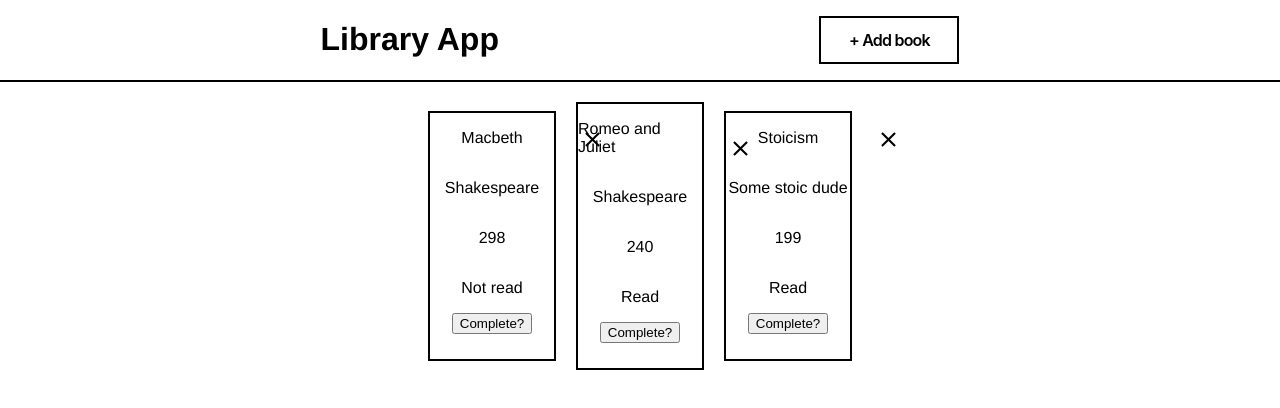
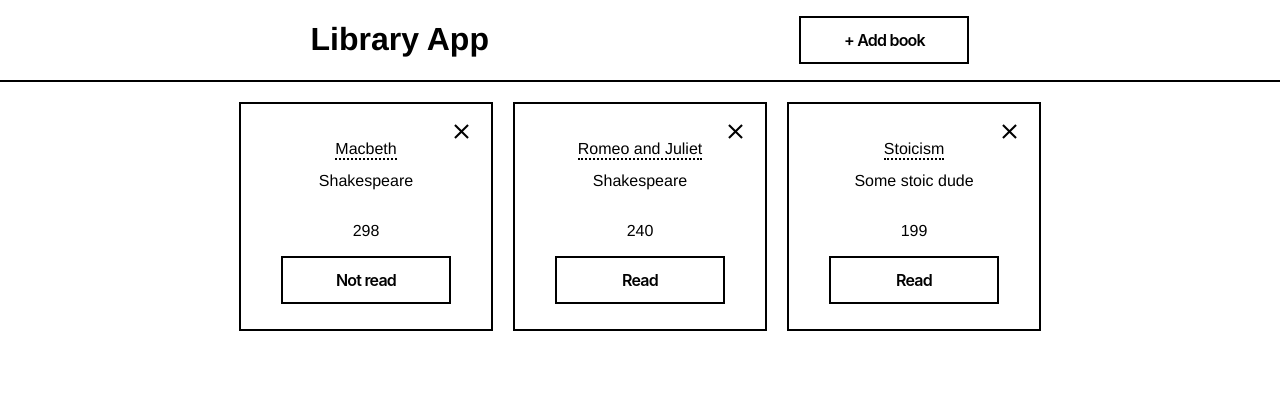
Before and after one commit to miamam1/TOP-Library, a plain HTML site: page index.html in a window 1280 px wide. Drawn offline with Linux system fonts and the light colour scheme.

Commit message:
Final touches: - Added CSS to ensure app is functional. - Add CSS to buttons to suit the theme of the website.

```diff
--- a/script.js
+++ b/script.js
@@ -47,9 +47,7 @@ function displayBooks() {
         pages.classList.add("pages")
         pages.textContent = myLibrary[i].pages
 
-        const read = document.createElement("p")
-        read.classList.add("read")
-        read.textContent = myLibrary[i].read
+
 
         const remove = document.createElement("button")
         remove.classList.add("remove")
@@ -61,13 +59,15 @@ function displayBooks() {
         })
 
         const cardRead = document.createElement("button")
-        cardRead.textContent = "Complete?"
+        cardRead.textContent = myLibrary[i].read
+
         cardRead.classList.add("cardRead")
         cardRead.onclick = function() {
-            if(read.textContent == "Read") {
-                read.textContent = "Not read"
+            if(cardRead.textContent == "Read") {
+                cardRead.textContent = "Not read"
+
             } else {
-                read.textContent = "Read"
+                cardRead.textContent = "Read"
             }
         }
 
@@ -77,7 +77,7 @@ function displayBooks() {
         book.appendChild(title)
         book.appendChild(author)
         book.appendChild(pages)
-        book.appendChild(read)
+
         book.appendChild(cardRead)
         book.appendChild(remove)
         booksContainer.appendChild(book)
@@ -115,10 +115,19 @@ confirmBtn.addEventListener('click', () => {
          readCheck.textContent = "Not read"
     }
     if(formTitle.value === "" ||   formAuthor.value === "" || formPages.value === "" ) {
+
         formTitle.style.border = "1px solid red"
         formAuthor.style.border = "1px solid red"
         formPages.style.border = "1px solid red"
-
+        if(formTitle.value !== "") {
+            formTitle.style.border = "1px solid black"
+        }
+        if(formAuthor.value !== "") {
+            formAuthor.style.border = "1px solid black"
+        }
+        if(formPages.value !== "") {
+            formPages.style.border = "1px solid black"
+        }
 
     } else {
         dialog.close(addToLibrary(formTitle.value, formAuthor.value, formPages.value, readCheck.textContent))
--- a/style.css
+++ b/style.css
@@ -14,7 +14,7 @@ body {
 }
 
 /* https://getcssscan.com/css-buttons-examples not mine! , button 59 */
-.navBar button, .submitBtn {
+button {
   align-items: center;
   background-color: #fff;
   border: 2px solid #000;
@@ -98,12 +98,14 @@ button:focus  {
 }
 
 .card {
-    width: 10%;
+    width: 250px;
+    max-width: 250px;
     border: 2px solid black;
     display:flex;
     flex-direction: column;
-    justify-content: center;
-    align-items: center;
+    align-items:center;
+
+
 }
 
 
@@ -113,6 +115,12 @@ button:focus  {
     gap: 20px;
     padding: 30px;
 
+}
+
+.title {
+  border-bottom: 2px dotted black;
+  position: relative;
+  top: 20px;
 }
 
 .dialogContainer h2 {
@@ -126,7 +134,7 @@ button:focus  {
 }
 
 .cardRead {
-  min-width: 0;
+
   cursor:pointer
 
 }
@@ -140,7 +148,7 @@ button:focus  {
    background-image: url(images/close.svg);
    background-repeat: no-repeat;
    position: relative;
-   bottom: 207px;
+   bottom: 185px;
    left: 100px;
    cursor:pointer
 
```
